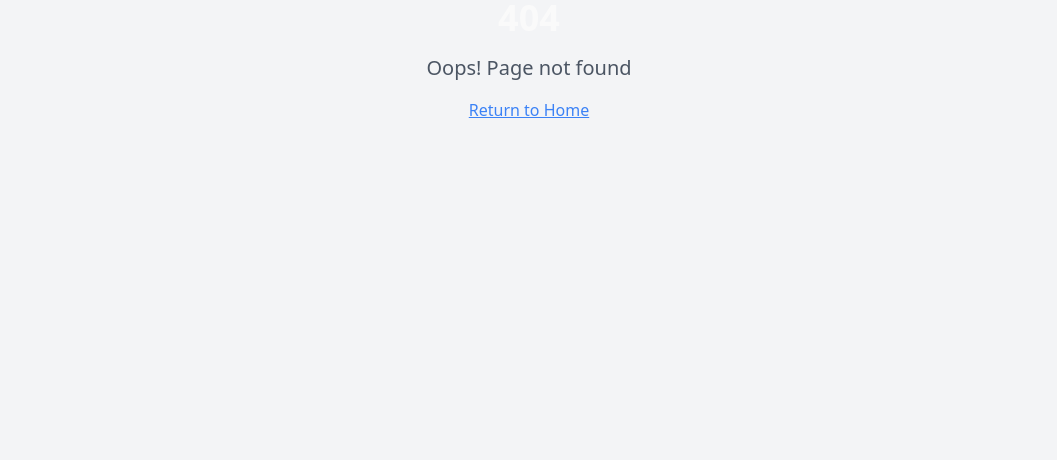
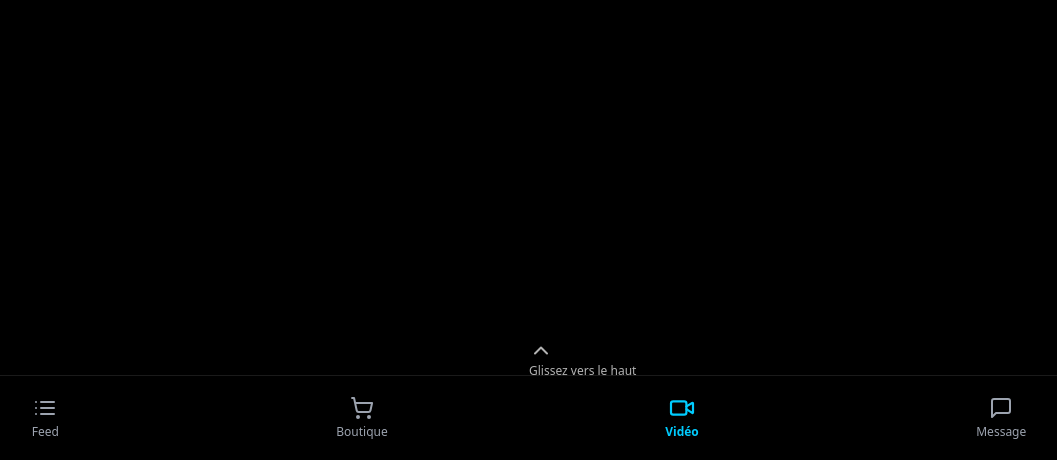
Before and after one commit to kalim4k/comic-swipe-flow, a React (Vite) app: page /video in a window 1280 px wide. Before the commit this address had no page. Shown: the part 340-800 px from the top of the page, without its empty margins (111-1168 px from the left). Built offline with nearby package versions, Linux system fonts and the light colour scheme.

Commit message:
feat: Add video menu and TikTok-like scrolling
Implement a video menu with TikTok-like scrolling functionality.

```diff
--- a/src/App.tsx
+++ b/src/App.tsx
@@ -7,6 +7,7 @@ import { BrowserRouter, Routes, Route } from "react-router-dom";
 import Index from "./pages/Index";
 import Store from "./pages/Store";
 import Messages from "./pages/Messages";
+import Video from "./pages/Video";
 import NotFound from "./pages/NotFound";
 
 const queryClient = new QueryClient();
@@ -21,6 +22,7 @@ const App = () => (
           <Route path="/" element={<Index />} />
           <Route path="/store" element={<Store />} />
           <Route path="/messages" element={<Messages />} />
+          <Route path="/video" element={<Video />} />
           {/* ADD ALL CUSTOM ROUTES ABOVE THE CATCH-ALL "*" ROUTE */}
           <Route path="*" element={<NotFound />} />
         </Routes>
--- a/src/components/BottomNavigation.tsx
+++ b/src/components/BottomNavigation.tsx
@@ -1,7 +1,7 @@
 
 import { Link, useLocation } from 'react-router-dom';
 import { cn } from '@/lib/utils';
-import { List, ShoppingCart, MessageSquare } from 'lucide-react';
+import { List, ShoppingCart, MessageSquare, Video } from 'lucide-react';
 
 const BottomNavigation = () => {
   const location = useLocation();
@@ -17,6 +17,11 @@ const BottomNavigation = () => {
       name: 'Boutique',
       path: '/store',
       icon: ShoppingCart
+    },
+    {
+      name: 'Vidéo',
+      path: '/video',
+      icon: Video
     },
     {
       name: 'Message',
--- /dev/null
+++ b/src/components/VideoPlayer.tsx
@@ -0,0 +1,113 @@
+
+import { useState, useRef, useEffect } from 'react';
+import { Heart, MessageSquare, Share, Pause, Play } from 'lucide-react';
+
+interface Video {
+  id: number;
+  url: string;
+  username: string;
+  description: string;
+  likes: number;
+  comments: number;
+  shares: number;
+}
+
+interface VideoPlayerProps {
+  video: Video;
+}
+
+const VideoPlayer = ({ video }: VideoPlayerProps) => {
+  const [isPlaying, setIsPlaying] = useState(false);
+  const [liked, setLiked] = useState(false);
+  const videoRef = useRef<HTMLVideoElement>(null);
+
+  // Démarrer la vidéo automatiquement
+  useEffect(() => {
+    const videoElement = videoRef.current;
+    if (videoElement) {
+      // Réinitialiser la vidéo et la jouer
+      videoElement.currentTime = 0;
+      videoElement.play().catch(error => {
+        console.error("Erreur de lecture auto:", error);
+      });
+      setIsPlaying(true);
+    }
+
+    return () => {
+      if (videoElement) {
+        videoElement.pause();
+      }
+    };
+  }, [video]);
+
+  const togglePlayPause = () => {
+    if (videoRef.current) {
+      if (isPlaying) {
+        videoRef.current.pause();
+      } else {
+        videoRef.current.play().catch(error => {
+          console.error("Erreur lors de la lecture:", error);
+        });
+      }
+      setIsPlaying(!isPlaying);
+    }
+  };
+
+  const toggleLike = () => {
+    setLiked(!liked);
+  };
+
+  return (
+    <div className="relative w-full h-full">
+      {/* Vidéo plein écran */}
+      <video
+        ref={videoRef}
+        src={video.url}
+        className="absolute inset-0 w-full h-full object-cover"
+        playsInline
+        loop
+        onClick={togglePlayPause}
+      />
+
+      {/* Overlay pour le contrôle play/pause */}
+      <div className="absolute inset-0 flex items-center justify-center">
+        {!isPlaying && (
+          <button
+            onClick={togglePlayPause}
+            className="bg-black/30 rounded-full p-4 backdrop-blur-sm"
+          >
+            <Play size={32} className="text-white" />
+          </button>
+        )}
+      </div>
+
+      {/* Informations et contrôles */}
+      <div className="absolute bottom-0 left-0 right-0 p-4 bg-gradient-to-t from-black/80 to-transparent">
+        <div className="max-w-[80%]">
+          <p className="font-bold">{video.username}</p>
+          <p className="text-sm text-gray-200 mb-2">{video.description}</p>
+        </div>
+      </div>
+
+      {/* Boutons d'interaction */}
+      <div className="absolute right-4 bottom-20 flex flex-col items-center space-y-6">
+        <button onClick={toggleLike} className="flex flex-col items-center">
+          <Heart size={30} className={`${liked ? 'text-red-500 fill-red-500' : 'text-white'}`} />
+          <span className="text-xs mt-1">{liked ? video.likes + 1 : video.likes}</span>
+        </button>
+
+        <button className="flex flex-col items-center">
+          <MessageSquare size={30} className="text-white" />
+          <span className="text-xs mt-1">{video.comments}</span>
+        </button>
+
+        <button className="flex flex-col items-center">
+          <Share size={30} className="text-white" />
+          <span className="text-xs mt-1">{video.shares}</span>
+        </button>
+      </div>
+    </div>
+  );
+};
+
+export default VideoPlayer;
--- /dev/null
+++ b/src/pages/Video.tsx
@@ -0,0 +1,82 @@
+
+import { useState } from 'react';
+import BottomNavigation from '@/components/BottomNavigation';
+import VideoPlayer from '@/components/VideoPlayer';
+import { useSwipe } from '@/hooks/useSwipe';
+import { ChevronUp } from 'lucide-react';
+
+// Données de démonstration pour les vidéos
+const mockVideos = [
+  {
+    id: 1,
+    url: "https://assets.mixkit.co/videos/preview/mixkit-young-woman-waking-up-in-the-morning-42726-large.mp4",
+    username: "@user1",
+    description: "Bonjour à tous! #matin #réveil",
+    likes: 1234,
+    comments: 56,
+    shares: 78
+  },
+  {
+    id: 2,
+    url: "https://assets.mixkit.co/videos/preview/mixkit-top-aerial-shot-of-seashore-with-rocks-1090-large.mp4",
+    username: "@voyageur",
+    description: "Vue magnifique sur l'océan! #voyage #nature",
+    likes: 4321,
+    comments: 98,
+    shares: 65
+  },
+  {
+    id: 3,
+    url: "https://assets.mixkit.co/videos/preview/mixkit-waves-coming-to-the-beach-5016-large.mp4",
+    username: "@plage",
+    description: "Le son des vagues est si relaxant #plage #détente",
+    likes: 876,
+    comments: 32,
+    shares: 45
+  }
+];
+
+const VideoPage = () => {
+  const [currentVideoIndex, setCurrentVideoIndex] = useState(0);
+
+  const goToNextVideo = () => {
+    if (currentVideoIndex < mockVideos.length - 1) {
+      setCurrentVideoIndex(prevIndex => prevIndex + 1);
+    }
+  };
+
+  const goToPrevVideo = () => {
+    if (currentVideoIndex > 0) {
+      setCurrentVideoIndex(prevIndex => prevIndex - 1);
+    }
+  };
+
+  const { swipeHandlers } = useSwipe({
+    onSwipeUp: goToNextVideo,
+    onSwipeDown: goToPrevVideo,
+    threshold: 50,
+  });
+
+  return (
+    <div className="min-h-screen flex flex-col bg-black text-white">
+      <div
+        {...swipeHandlers}
+        className="relative flex-1 w-full h-full overflow-hidden"
+      >
+        {/* Afficher la vidéo actuelle */}
+        <VideoPlayer video={mockVideos[currentVideoIndex]} />
+
+        {/* Indicateur de défilement si ce n'est pas la dernière vidéo */}
+        {currentVideoIndex < mockVideos.length - 1 && (
+          <div className="absolute bottom-20 left-1/2 transform -translate-x-1/2 animate-bounce">
+            <ChevronUp size={24} className="text-white/70" />
+            <p className="text-xs text-white/70">Glissez vers le haut</p>
+          </div>
+        )}
+      </div>
+      <BottomNavigation />
+    </div>
+  );
+};
+
+export default VideoPage;
```
